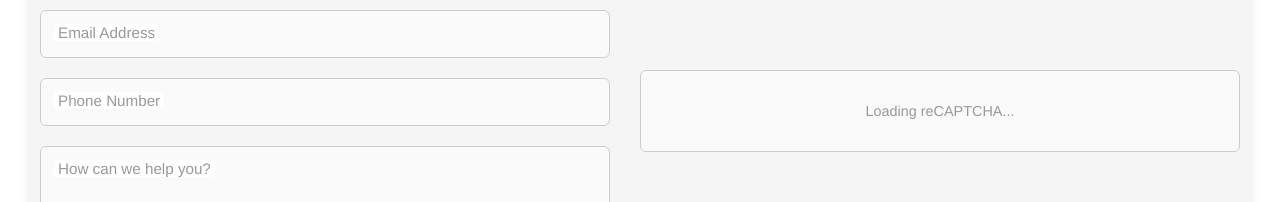
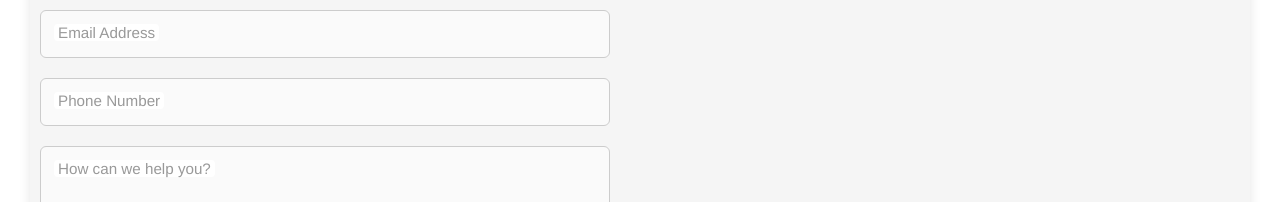
Before and after one commit to jimmylagattuta/CaliforniaPremier, a React (Create React App) app in the folder client/: page /locations in a window 1280 px wide. Shown: the part 451-653 px from the top of the page. Built offline with nearby package versions, Linux system fonts and the light colour scheme.

Commit message:
Locations page

```diff
--- a/client/src/pages/LocationsPage.js
+++ b/client/src/pages/LocationsPage.js
@@ -211,9 +211,7 @@ function LocationsPage() {
             This form should not be used to transmit private health information. We only treat personal injury patients (patients on liens).
           </p>
 
-          <div className="recaptcha-box">
-            {recaptchaToken ? <p>reCAPTCHA verified</p> : <p>Loading reCAPTCHA...</p>}
-          </div>
+
 
           <div className="button-row">
             <button type="submit" className="submit-button">SEND</button>
```
